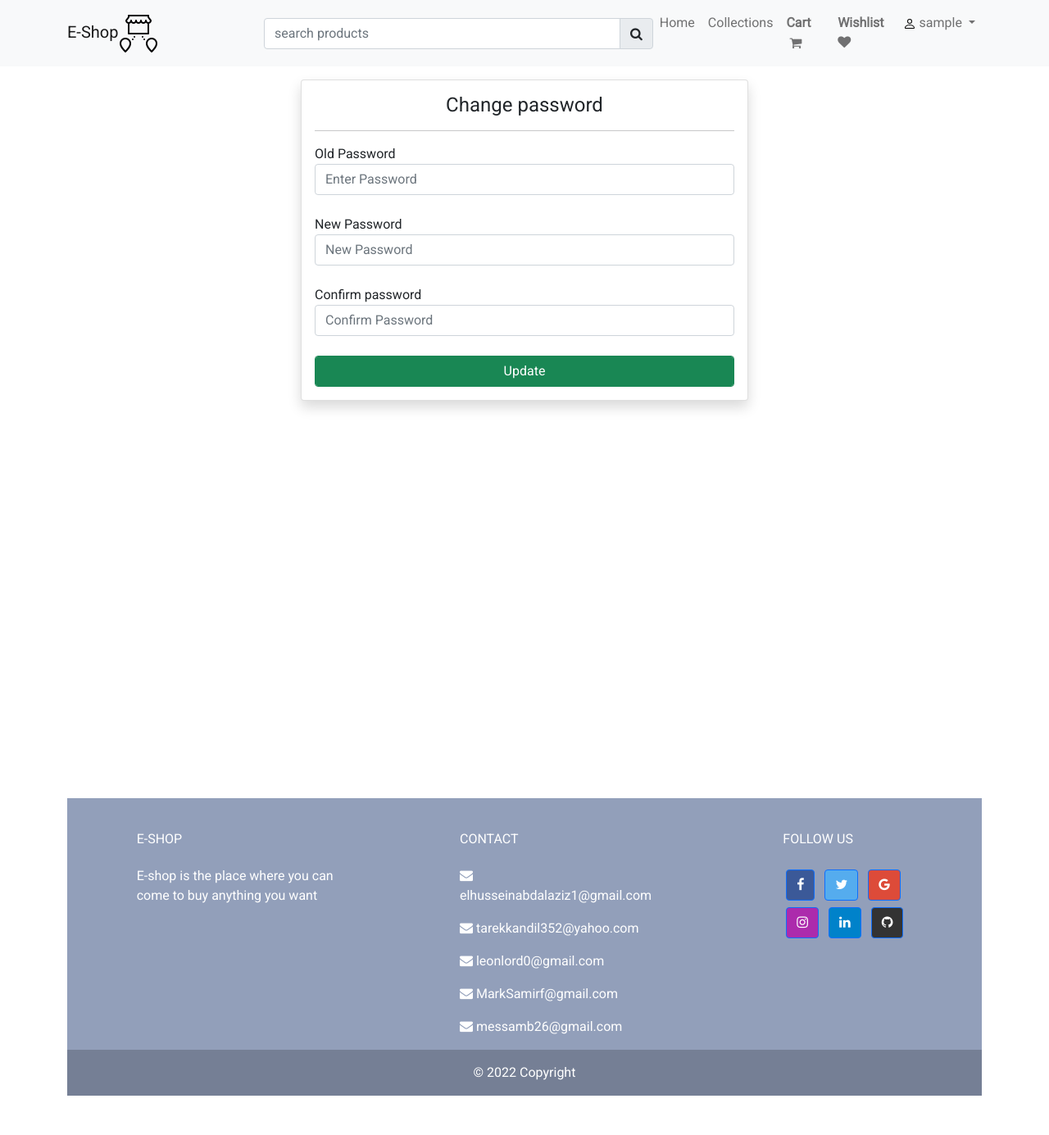
After one commit to leon019i/web_based_information_system_E-commerce, a Django app: page /password_change/ in a window 1280 px wide. The commit adds this page. Shown: the whole page at 82% size. Run offline with Django 4.2, Linux system fonts and the light colour scheme; the visitor is signed in with stand-in values (Sample User, id 1); data that the repository does not hold is empty; some libraries are stand-ins or nearby versions.

Commit message:
added change password functionality to the profile page

```diff
--- a/E-commerce/store/templates/store/profile.html
+++ b/E-commerce/store/templates/store/profile.html
@@ -78,7 +78,9 @@
                             </div>
                             <button type="submit" class="btn btn-success btn-block form-control mt-2">Save</button>
                         </div>
-
+                        <div class="text-center mt-4">
+                            <p><a href="{%url 'password_change'%}">Change Password</a></p>
+                        </div>
                     </div>
                 </div>
             </div>
--- /dev/null
+++ b/E-commerce/store/templates/store/registration/password_change.html
@@ -0,0 +1,55 @@
+{% extends 'store/layouts/main.html' %}
+{% load static %}
+{% block content %}
+    <div class="container">
+        <div class="row justify-content-center">
+            <div class="col-md-6">
+                <div class="">
+                    <div class="card mt-3 shadow">
+                        <div class="card-body">
+                            <form action="" method="POST">
+                                {% csrf_token %}
+                                <div class="text-center">
+                                    <h4>Change password</h4>
+                                </div>
+                                <hr>
+                                <div class="form-outline mb-4">
+                                    <label for="">Old Password</label>
+                                    <input type="password"
+                                           class="form-control"
+                                           placeholder="Enter Password"
+                                           name="old_password"
+                                           required="true">
+                                </div>
+                                <div class="form-outline mb-4">
+                                    <label for="">New Password</label>
+                                    <input type="password"
+                                           class="form-control"
+                                           placeholder="New Password"
+                                           name="new_password1"
+                                           required="true">
+                                </div>
+                                <div class="form-outline mb-4">
+                                    <label for="">Confirm password</label>
+                                    <input type="password"
+                                           class="form-control token"
+                                           placeholder="Confirm Password"
+                                           name="new_password2"
+                                           required="true">
+                                </div>
+                                {% for field in form %}
+                                    {% for error in field.errors %}
+                                        <p style="color: red">
+                                            {{ error }}
+                                        </p>
+                                    {% endfor %}
+                                {% endfor %}
+                                <button type="submit" class="btn btn-success btn-block form-control">Update</button>
+                            </form>
+                        </div>
+                    </div>
+                </div>
+            </div>
+        </div>
+    </div>
+{% endblock %}
--- a/E-commerce/store/urls.py
+++ b/E-commerce/store/urls.py
@@ -26,6 +26,8 @@ urlpatterns = [
     path('submit-password-form', authview.changepassword, name="changepassword"),
     path('forget-password/', views.forget_password, name="forget_password"),
     path('forget-forget_password_first/', views.forget_password_first, name="forget_password_first"),
+    path('password_change/done/', auth_views.PasswordChangeDoneView.as_view(template_name='store/registration/password_change_done.html'),name='password_change_done'),
+    path('password_change/', auth_views.PasswordChangeView.as_view(template_name='store/registration/password_change.html'), name='password_change'),
 
     path('add-to-cart', cart.addtocart, name="addtocart"),
     path('cart', cart.viewcart, name="cart"),
```
Also changed, not shown: E-commerce/store/templates/store/registration/password_change_done.html (added, +11 -0 lines).
